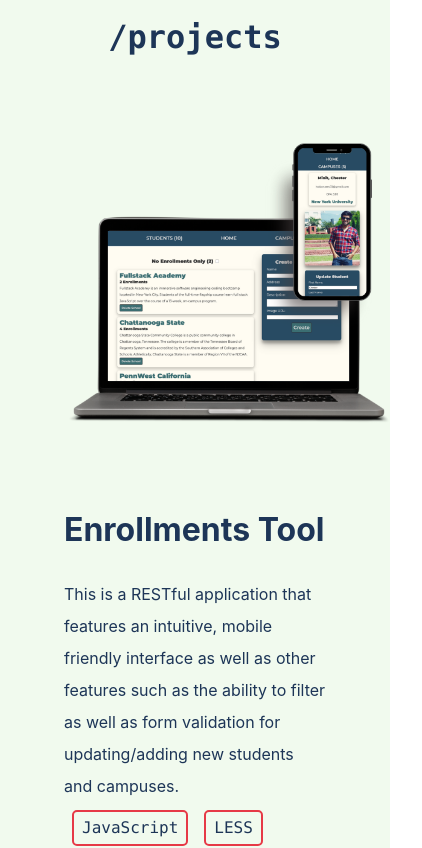
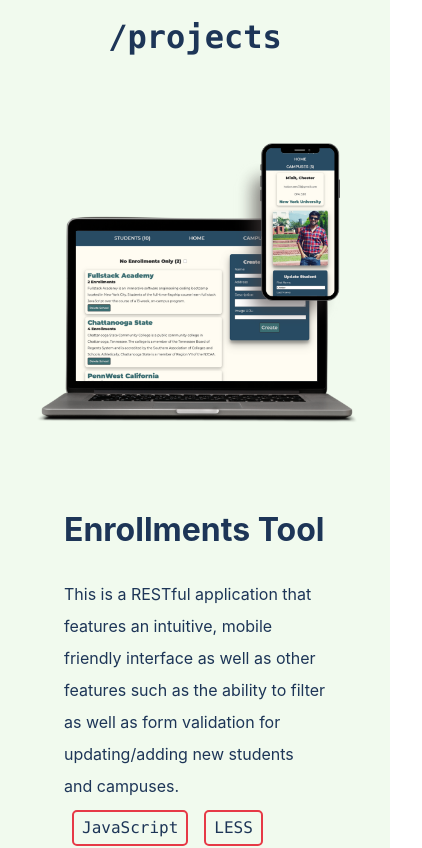
Before and after one commit to corumgold/corygold.dev, a React (Create React App) app: page / in a window 390 px wide. Shown: the part 1820-2668 px from the top of the page, 422 px wide, since content can reach past the window. Built offline with nearby package versions, Linux system fonts and the light colour scheme.

Commit message:
Fix mobile margin issue

```diff
--- a/less/styles.less
+++ b/less/styles.less
@@ -326,4 +326,7 @@ h2.big-header {
   max-width: 800px;
   margin: 2rem;
   flex: 1 1 0;
+  @media screen and (max-width: 650px), screen and (max-height: 550px) {
+    margin: 2rem 0;
+  }
 }
--- a/src/styles.css
+++ b/src/styles.css
@@ -280,3 +280,8 @@ h2.big-header {
   margin: 2rem;
   flex: 1 1 0;
 }
+@media screen and (max-width: 650px), screen and (max-height: 550px) {
+  .project-image img {
+    margin: 2rem 0;
+  }
+}
```
